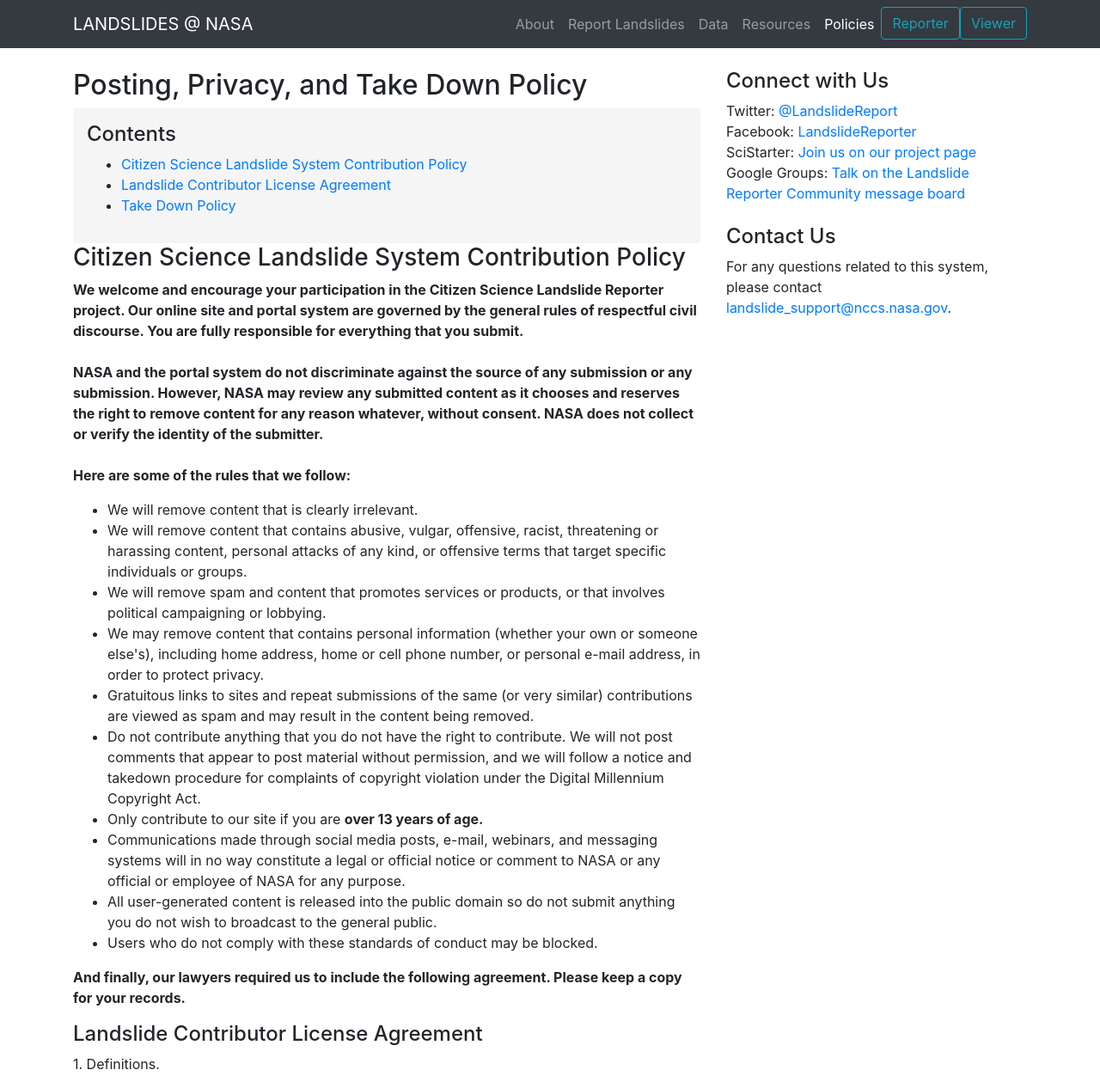
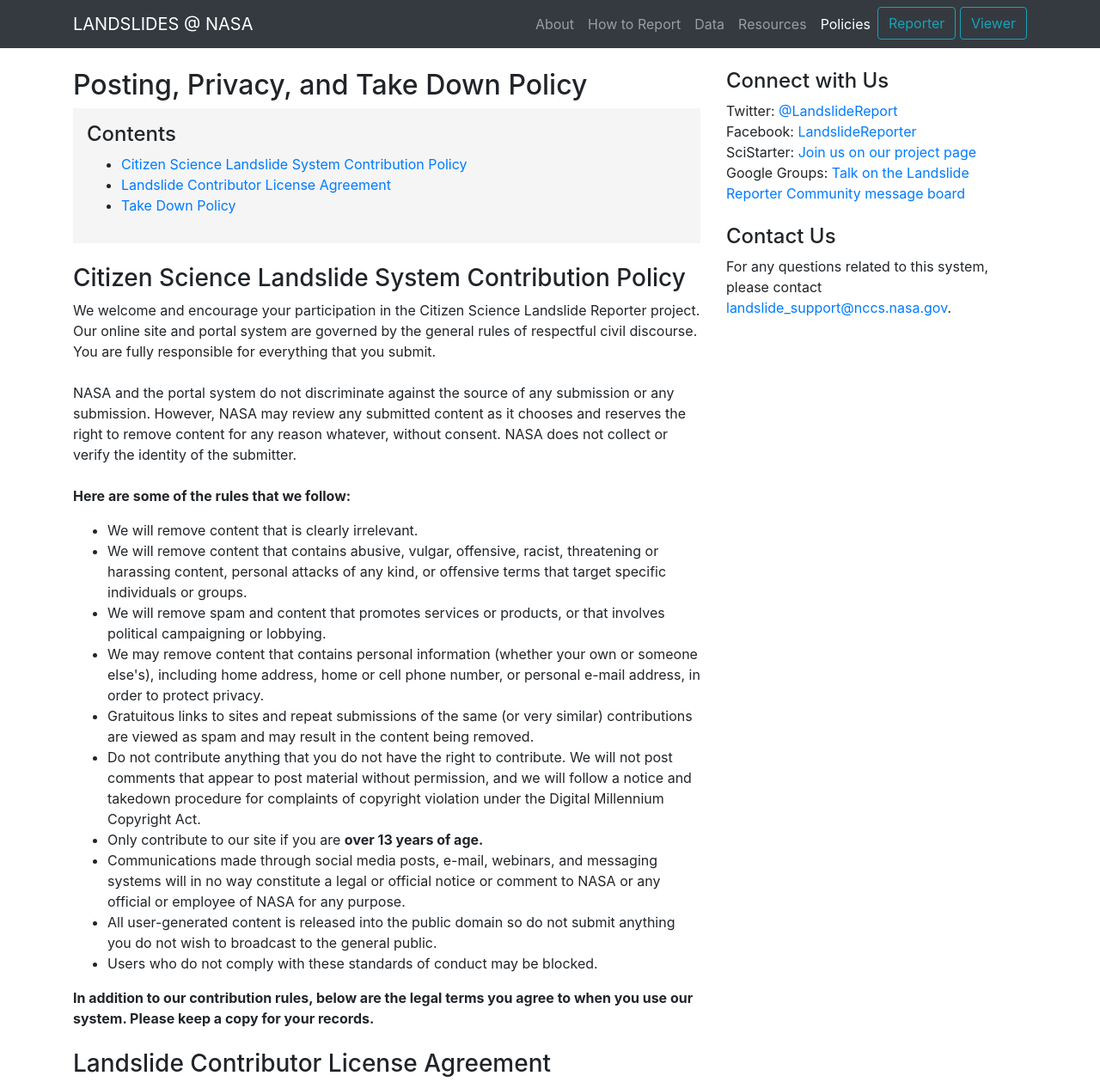
Before and after one commit to cjuang/NASA-landslides-PMM, a plain HTML site: page privacy.html in a window 1280 px wide. Shown: the top 1259 px of the page at 86% size. Drawn offline with nearby package versions, Linux system fonts and the light colour scheme.

Commit message:
nav and footer

```diff
--- a/privacy.html
+++ b/privacy.html
@@ -3,7 +3,8 @@
 <head>
 	<meta charset="utf-8">
 	<meta name="viewport" content="width=device-width, initial-scale=1">
-	<script language="javascript" id="_fed_an_ua_tag" src="//dap.digitalgov.gov/Universal-Federated-Analytics-Min.js?agency=NASA&subagency=GSFC&dclink=true"></script>
+	<!-- run analytics -->
+	<!--<script language="javascript" id="_fed_an_ua_tag" src="//dap.digitalgov.gov/Universal-Federated-Analytics-Min.js?agency=NASA&subagency=GSFC&dclink=true"></script>
 	<!-- import Bootstrap CSS -->
 	<link rel="stylesheet" href="bootstrap-4.0.0/css/bootstrap.min.css">
 	<!-- import external CSS -->
@@ -29,7 +30,7 @@
 				</a>
 			</li>
 			<li class="nav-item">
-				<a class="nav-link" href="report.html">Report Landslides
+				<a class="nav-link" href="report.html">How to Report
 				</a>
 			</li>
 			<li class="nav-item">
@@ -42,8 +43,8 @@
 			<li class="nav-item">
 				<a class="nav-link active" href="#">Policies</a>
 			</li>
-			<a href = "https://landslides.nasa.gov/reporter"><button type="button" class="btn btn-outline-info">Reporter</button></a>
-			<a href = "https://landslides.nasa.gov/viewer"><button type="button" class="btn btn-outline-info">Viewer</button></a>
+			<li><a href = "https://landslides.nasa.gov/reporter"><button type="button" class="btn btn-outline-info">Reporter</button></a>&nbsp;</li>
+			<li><a href = "https://landslides.nasa.gov/viewer"><button type="button" class="btn btn-outline-info">Viewer</button></a></li>
 		</ul>
 	</div>
   </div>
@@ -53,7 +54,7 @@
 <div class="container">
 	<div class="row">
 		<div class="col-sm-8"> <!-- begin left column -->
-			<h2 class="mt-4">Posting, Privacy, and Take Down Policy</h2>
+			<h2 class = "mt-4">Posting, Privacy, and Take Down Policy</h2>
 			<div class = "emphasisGray">
 				<h4>Contents</h4>
 				<ul>
@@ -62,10 +63,10 @@
 					<li><a href = "#takedown">Take Down Policy</a></li>
 				</ul>
 			</div>
-			<a id = "contribution"></a><h3>Citizen Science Landslide System Contribution Policy</h3>
-			<p><strong>We welcome and encourage your participation in the Citizen Science Landslide Reporter project.  Our online site and portal system are governed by the general rules of respectful civil discourse.  You are fully responsible for everything that you submit.
-			<br><br>NASA and the portal system do not discriminate against the source of any submission or any submission.  However, NASA may review any submitted content as it chooses and reserves the right to remove content for any reason whatever, without consent.  NASA does not collect or verify the identity of the submitter.
-			<br><br>Here are some of the rules that we follow:</strong></p>
+			<a id = "contribution"></a><h3 class = "mt-4">Citizen Science Landslide System Contribution Policy</h3>
+			<p>We welcome and encourage your participation in the Citizen Science Landslide Reporter project.  Our online site and portal system are governed by the general rules of respectful civil discourse. You are fully responsible for everything that you submit.
+			<br><br>NASA and the portal system do not discriminate against the source of any submission or any submission.  However, NASA may review any submitted content as it chooses and reserves the right to remove content for any reason whatever, without consent. NASA does not collect or verify the identity of the submitter.
+			<br><br><strong>Here are some of the rules that we follow:</strong></p>
 			<ul>
 				<li>We will remove content that is clearly irrelevant.
 				<li>We will remove content that contains abusive, vulgar, offensive, racist, threatening or harassing content, personal attacks of any kind, or offensive terms that target specific individuals or groups.
@@ -78,8 +79,8 @@
 				<li>All user-generated content is released into the public domain so do not submit anything you do not wish to broadcast to the general public.
 				<li>Users who do not comply with these standards of conduct may be blocked.
 			</ul>
-			<p><strong>And finally, our lawyers required us to include the following agreement.  Please keep a copy for your records.</strong></p>
-			<a id = "license"></a><h4>Landslide Contributor License Agreement</h4>
+			<p><strong>In addition to our contribution rules, below are the legal terms you agree to when you use our system. Please keep a copy for your records.</strong></p>
+			<a id = "license"></a><h3 class = "mt-4">Landslide Contributor License Agreement</h3>
 			<p>1.	Definitions.</p>
 			<ol>
 				<li>"You" (or "Your") shall mean the copyright/patent owner or legal entity authorized by the copyright/patent owner that is making this Agreement with NASA as a Contributor.  For legal entities, the entity making a Contribution and all other entities that control, are controlled by, or are under common control with that entity are considered to be a single Contributor. For the purposes of this definition, "control" means (i) the power, direct or indirect, to cause the direction or management of such entity, whether by contract or otherwise, or (ii) ownership of fifty percent (50%) or more of the outstanding shares, or (iii) beneficial ownership of such entity.
@@ -114,7 +115,7 @@
 			<p>22. Third-party social media tools. To enhance the user experience with the NASA Landslide Reporter web application NASA accepts login credentials from multiple, third-party social media websites, including Facebook and Google. NASA stores a non-human readable, unique identifier provided by these third- sites to enable you to access the Landslide information you’ve previously shared with NASA. NASA does not collect or store personally identifiable information or your personal profile information from these sites. Your activity on these third-party sites is governed by the security and privacy policies of the third-party sites. You should review the privacy policies of third-party sites before using them to ensure that you understand how your information may be used. You should also adjust privacy settings on your account on any third-party site to match your preferences. NASA neither warrants nor endorses these third-party websites.
 			<p>By participating in the project in any manner, You acknowledge and affirm that You are the copyright/patent owner or an authorized representative of the copyright/patent owner, and that You agree to the terms and conditions of the COOLR System Contribution Policy and rules, and the Landslide Contributor License Agreement for Your Contribution submitted to NASA.</p>
 
-			<a id = "takedown"></a><h3>Take Down Policy</h3>
+			<a id = "takedown"></a><h3 class = "mt-4">Take Down Policy</h3>
 			<p>Content made available through the COOLR System, which includes Landslide Viewer and Landslide Reporter as well as other locations where this COOLR data is housed are made accessible for purposes of research, education and situational awareness. Due to the nature of the citizen science contributions to this effort, we are not always able to identify whether the material being reported has appropriate attribution or is being replicated within US copyright laws.</p>
 			<p>If you hold the rights to materials in COOLR system that are unattributed, please let us know so that we may maintain accurate information about these materials or remove the content in question.</p>
 			<p>If you are a rights holder and are concerned that you have found material on this website or application for which you have not granted permission (or is not covered by a copyright exception under US copyright laws), you may request the removal of the material from our site by submitting a notice, with the elements described below, to <a href = "mailto:landslide_support@nccs.nasa.gov?subject=[LANDSLIDES]  Your subject here">landslide_support@nccs.nasa.gov.</a></p>
@@ -146,10 +147,8 @@
 	<!-- /.row -->
 </div> <!-- /.container -->
 
+</body>
 <!-- Footer -->
-
-</body>
-
 <footer class="footer">
 	<div class="container">
 		<div class="row">
@@ -165,11 +164,9 @@
 				<br><a href="https://usa.gov">+USA.gov</a>
 				</p>
 			</div>
-
-
-
+		</div> <!-- end row -->
 	</div>
-	<!-- /.container -->
+	<!-- end container -->
 </footer>
 
 </html>
```
Lines whose indentation alone changed are shown as unchanged.
